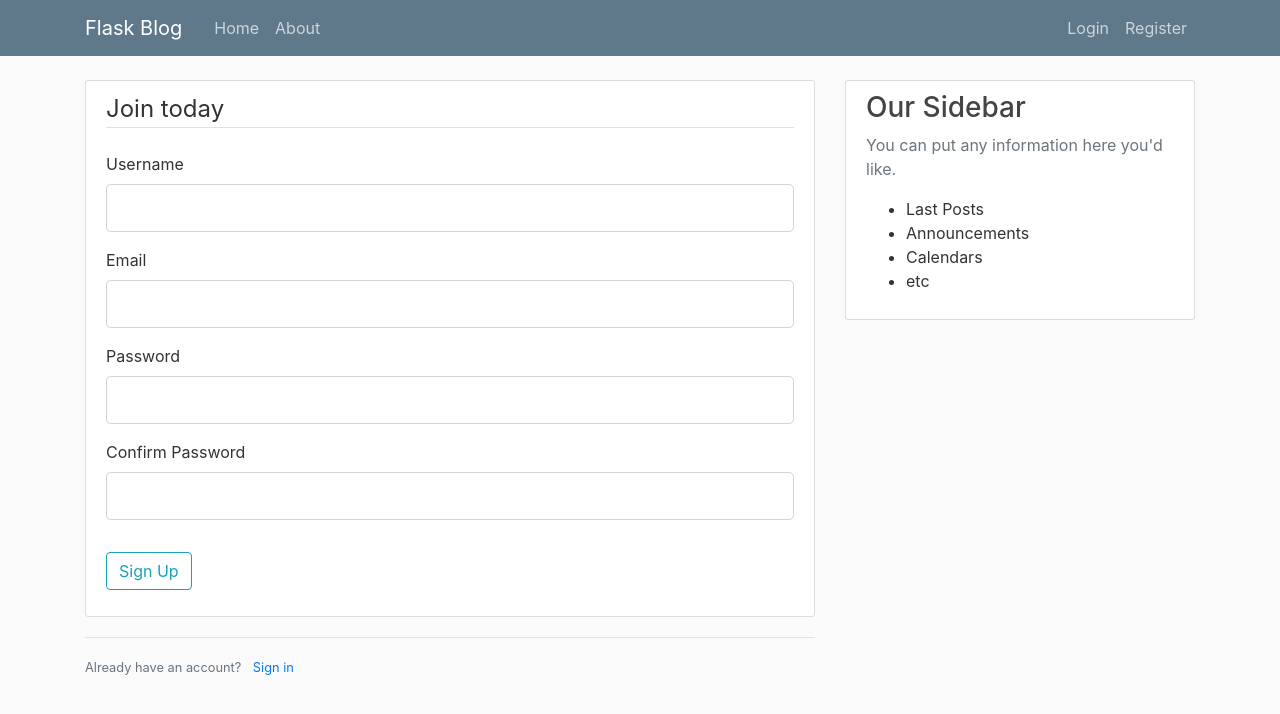
After one commit to ChristianDitlevChristensen/Flask-Web-App, a Flask app: page /register in a window 1280 px wide. The commit adds this page. Shown: the top 714 px of the page. Run offline with Flask 2, Linux system fonts and the light colour scheme.

Commit message:
Add files via upload

```diff
--- /dev/null
+++ b/forms.py
@@ -0,0 +1,19 @@
+from flask_wtf import FlaskForm
+from wtforms import StringField, PasswordField, SubmitField, BooleanField
+from wtforms.validators import DataRequired, Length, Email, EqualTo
+
+
+class RegistrationForm(FlaskForm):
+    username = StringField("Username",
+                           validators=[DataRequired(), Length(min=2, max=20)])
+    email = StringField("Email", validators=[DataRequired(), Email()])
+    password = PasswordField("Password", validators=[DataRequired()])
+    confirmPassword = PasswordField("Confirm Password", validators=[DataRequired(), EqualTo("password")])
+    submit = SubmitField("Sign Up")
+
+
+class LoginForm(FlaskForm):
+    email = StringField("Email", validators=[DataRequired(), Email()])
+    password = PasswordField("Password", validators=[DataRequired()])
+    remember = BooleanField("Remember Me")
+    submit = SubmitField("Login")
--- a/main.py
+++ b/main.py
@@ -1,5 +1,8 @@
-from flask import Flask, render_template, url_for
+from flask import Flask, render_template, url_for, flash, redirect
+from forms import RegistrationForm, LoginForm
 app = Flask(__name__)
+
+app.config["SECRET_KEY"] = "5791628bb0b13ce0c676dfde280ba245"
 
 posts = [
     {
@@ -28,5 +31,28 @@ def about():
     return render_template("about.html", title="About")
 
 
+@app.route("/register", methods=["GET", "POST"])
+def register():
+    form = RegistrationForm()
+    if form.validate_on_submit():
+        flash(f'Account created for {form.username.data}!', 'succes')
+        return redirect(url_for("home"))
+    else:
+        return render_template("register.html", title="Register", form=form)
+
+
+@app.route("/login", methods=["GET", "POST"])
+def login():
+    form = LoginForm()
+    if form.validate_on_submit():
+        if form.email.data == "admin@blog.com" and form.password.data == "password":
+            flash("Hou have been logged in", "succes")
+            return redirect(url_for("home"))
+        else:
+            flash("Login unsuccessful. Please check username and password", "danger")
+    else:
+        return render_template("login.html", title="Login", form=form)
+
+
 if __name__ == "__main__":
     app.run(debug=True)
--- a/templates/layout.html
+++ b/templates/layout.html
@@ -22,17 +22,17 @@
         <nav class="navbar navbar-expand-md navbar-dark bg-steel fixed-top">
             <div class="container">
                 <a class="navbar-brand mr-4" href="/">Flask Blog</a>
-                <button class="navbar-toggler" type="button" data-toggle=""collapse" data-target>
+                <button class="navbar-toggler" type="button" data-toggle="collapse" data-target>
                     <span class="navbar-toggler-icon"></span>
                 </button>
                 <div class="collapse navbar-collapse" id="navbarToggle">
                     <div class="navbar-nav mr-auto">
-                        <a class="nav-item nav-link" href="/">Home</a>
-                        <a class="nav-item nav-link" href="/about">About</a>
+                        <a class="nav-item nav-link" href="{{ url_for('home') }}">Home</a>
+                        <a class="nav-item nav-link" href="{{ url_for('about') }}">About</a>
                     </div>
                     <div class="navbar-nav">
-                        <a class="nav-item nav-link" href="/login">Login</a>
-                        <a class="nav-item nav-link" href="/register">Register</a>
+                        <a class="nav-item nav-link" href="{{ url_for('login') }}">Login</a>
+                        <a class="nav-item nav-link" href="{{ url_for('register') }}">Register</a>
                     </div>
                 </div>
             </div>
@@ -41,6 +41,15 @@
     <main role="main" class="container">
         <div class="row">
             <div class="col-md-8">
+                {% with messages = get_flashed_messages(with_categories=true) %}
+                    {% if messages %}
+                        {% for category, message in messages %}
+                            <div class="alert alert-{{ category }}">
+                                {{ message }}
+                            </div>
+                        {% endfor %}
+                    {% endif %}
+                {% endwith %}
                 {% block content %}{% endblock %}
             </div>
             <div class="col-md-4">
--- /dev/null
+++ b/templates/register.html
@@ -0,0 +1,72 @@
+{% extends "layout.html" %}
+{% block content %}
+    <div class="content-section">
+        <form method="POST" action="">
+            {{ form.hidden_tag() }}
+            <fieldset class="form-group">
+                <legend class="border-bottom mb-4">Join today</legend>
+                <div class="form-group">
+                    {{ form.username.label(class="form-control-label") }}
+
+                    {% if form.username.errors %}
+                        {{ form.username(class="form-control form-control-lg is-invalid") }}
+                        <div class="invalid-feedback">
+                            {% for errors in form.username.errors %}
+                                <span>{{ error }}</span>
+                            {% endfor %}
+                        </div>
+                    {% else %}
+                        {{ form.username(class="form-control form-control-lg") }}
+                    {% endif %}
+                </div>
+                <div class="form-group">
+                    {{ form.email.label(class="form-control-label") }}
+                    {% if form.email.errors %}
+                        {{ form.email(class="form-control form-control-lg is-invalid") }}
+                        <div class="invalid-feedback">
+                            {% for errors in form.email.errors %}
+                                <span>{{ error }}</span>
+                            {% endfor %}
+                        </div>
+                    {% else %}
+                        {{ form.email(class="form-control form-control-lg") }}
+                    {% endif %}
+                </div>
+                <div class="form-group">
+                    {{ form.password.label(class="form-control-label") }}
+                    {% if form.password.errors %}
+                        {{ form.password(class="form-control form-control-lg is-invalid") }}
+                        <div class="invalid-feedback">
+                            {% for errors in form.password.errors %}
+                                <span>{{ error }}</span>
+                            {% endfor %}
+                        </div>
+                    {% else %}
+                        {{ form.password(class="form-control form-control-lg") }}
+                    {% endif %}
+                </div>
+                <div class="form-group">
+                    {{ form.confirmPassword.label(class="form-control-label") }}
+                    {% if form.confirmPassword.errors %}
+                        {{ form.confirmPassword(class="form-control form-control-lg is-invalid") }}
+                        <div class="invalid-feedback">
+                            {% for errors in form.confirmPassword.errors %}
+                                <span>{{ error }}</span>
+                            {% endfor %}
+                        </div>
+                    {% else %}
+                        {{ form.confirmPassword(class="form-control form-control-lg") }}
+                    {% endif %}
+                </div>
+            </fieldset>
+            <div class="form-group">
+                {{ form.submit(class="btn btn-outline-info") }}
+            </div>
+        </form>
+    </div>
+    <div class="border-top pt-3">
+        <small class="text-muted">
+            Already have an account? <a class="ml-2" href="{{ url_for('login') }}">Sign in</a>
+        </small>
+    </div>
+{% endblock content %}
```
Also changed, not shown: templates/login.html (added, +53 -0 lines).
